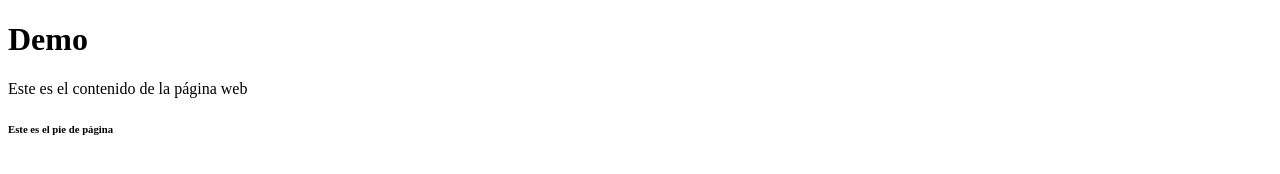
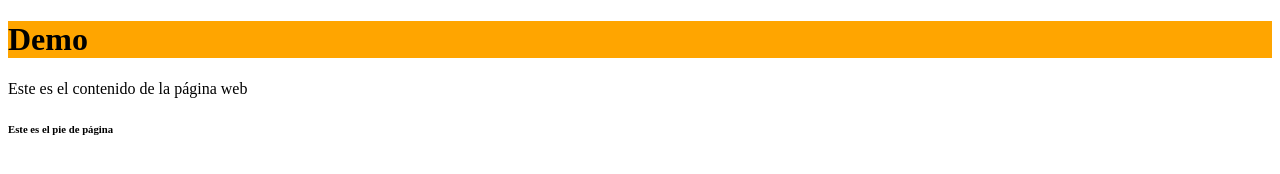
Before and after one commit to GuimelGMC/HTML5, a plain HTML site: page index.html in a window 1280 px wide. Drawn offline with Linux system fonts and the light colour scheme.

Commit message:
Se crea la hoja de estilo

```diff
--- a/index.html
+++ b/index.html
@@ -8,6 +8,8 @@
     <!--[if IE]>
     <script src="http://html5shim.googlecode.com/svn/trunk/html5.js"></script>
     <![endif]-->
+
+	<link rel="stylesheet" href="style.css" >
   </head>
   <body>
 	<header>
--- /dev/null
+++ b/style.css
@@ -0,0 +1,3 @@
+header{
+	background: orange;
+}
```
